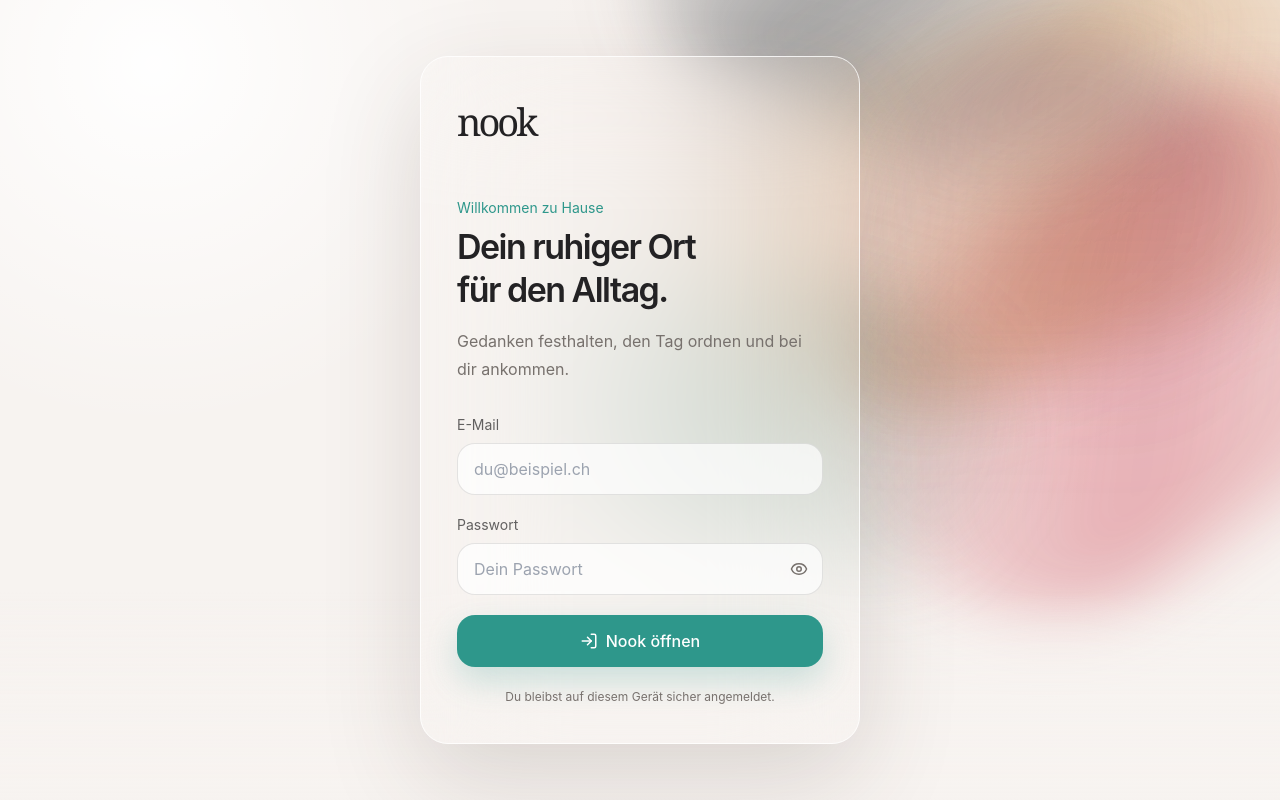
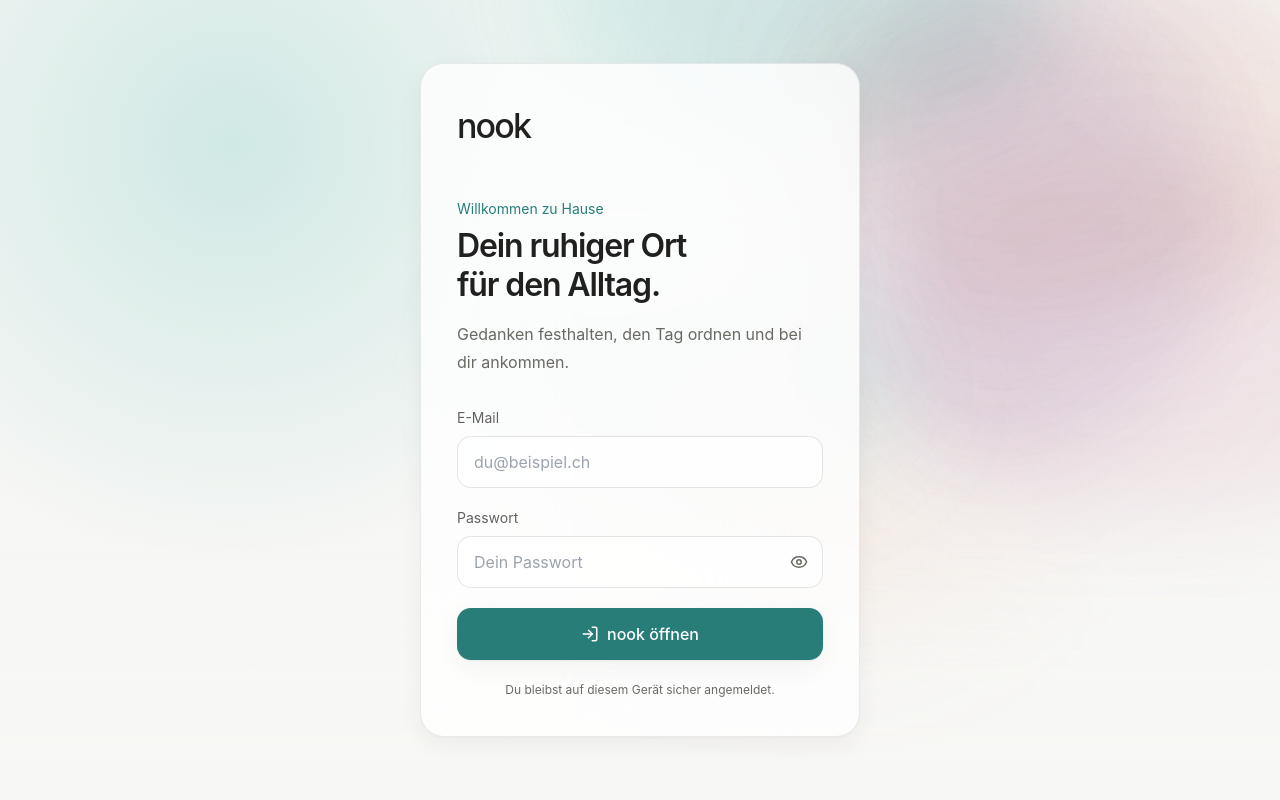
Before and after one commit to ambarconca-png/Nook, a Next.js app: page /login in a window 1280 px wide. Built offline with nearby package versions, Linux system fonts and the light colour scheme; no server answers.

Commit message:
Apply Nook design system

```diff
--- a/app/globals.css
+++ b/app/globals.css
@@ -4,6 +4,68 @@
 
 :root {
   color-scheme: light;
+  --nook-background: 247 247 245;
+  --nook-card: 255 255 255;
+  --nook-secondary: 240 240 236;
+  --nook-hover: 235 235 231;
+  --nook-ink: 32 32 31;
+  --nook-muted: 105 105 100;
+  --nook-subtle: 150 150 143;
+  --nook-line: 228 228 222;
+  --nook-violet: 133 111 173;
+  --nook-rose: 206 137 158;
+  --module-color: 40 125 121;
+  --module-soft: 221 242 238;
+  --smoke-teal: 85 189 178;
+  --smoke-violet: 168 149 199;
+  --smoke-peach: 229 164 135;
+}
+
+html.dark {
+  color-scheme: dark;
+  --nook-background: 17 18 16;
+  --nook-card: 26 27 24;
+  --nook-secondary: 35 36 31;
+  --nook-hover: 42 43 38;
+  --nook-ink: 245 245 241;
+  --nook-muted: 184 184 176;
+  --nook-subtle: 133 133 125;
+  --nook-line: 48 49 44;
+  --nook-violet: 178 164 209;
+  --nook-rose: 206 137 158;
+  --smoke-teal: 49 135 127;
+  --smoke-violet: 111 83 157;
+  --smoke-peach: 169 91 116;
+}
+
+[data-module="today"] {
+  --module-color: 40 125 121;
+  --module-soft: 221 242 238;
+}
+
+[data-module="todos"] {
+  --module-color: 89 99 169;
+  --module-soft: 230 237 248;
+}
+
+[data-module="routines"] {
+  --module-color: 95 142 104;
+  --module-soft: 232 240 229;
+}
+
+[data-module="tracking"] {
+  --module-color: 206 137 158;
+  --module-soft: 244 229 234;
+}
+
+[data-module="projects"] {
+  --module-color: 133 111 173;
+  --module-soft: 236 231 244;
+}
+
+[data-module="inbox"] {
+  --module-color: 105 105 100;
+  --module-soft: 240 240 236;
 }
 
 * {
@@ -11,24 +73,20 @@
 }
 
 html {
-  background: #f7f3f0;
+  background: rgb(var(--nook-background));
 }
 
 body {
   min-height: 100vh;
   margin: 0;
-  background:
-    radial-gradient(circle at 12% 8%, rgba(255, 255, 255, 0.96), transparent 27%),
-    radial-gradient(circle at 72% 18%, rgba(244, 221, 211, 0.38), transparent 35%),
-    #f7f3f0;
-  font-family:
-    Inter,
-    ui-sans-serif,
-    system-ui,
-    -apple-system,
-    BlinkMacSystemFont,
-    "Segoe UI",
-    sans-serif;
+  background: rgb(var(--nook-background));
+  color: rgb(var(--nook-ink));
+  font-family: "Geist", "Inter", ui-sans-serif, system-ui, -apple-system,
+    BlinkMacSystemFont, "Segoe UI", sans-serif;
+  font-size: 16px;
+  line-height: 1.5;
+  text-rendering: optimizeLegibility;
+  -webkit-font-smoothing: antialiased;
 }
 
 button,
@@ -42,88 +100,141 @@ button {
   cursor: pointer;
 }
 
+input,
+textarea,
+select {
+  color: rgb(var(--nook-ink));
+}
+
+input:not([type="checkbox"]):not([type="radio"]):not([type="range"]),
+select {
+  min-height: 44px;
+  border-radius: 14px !important;
+}
+
+textarea {
+  border-radius: 14px !important;
+}
+
+:focus-visible {
+  outline: 3px solid rgb(var(--module-color) / 0.22) !important;
+  outline-offset: 2px;
+}
+
+::placeholder {
+  color: rgb(var(--nook-subtle));
+}
+
+::selection {
+  background: rgb(var(--module-color) / 0.2);
+}
+
+.smoke-canvas {
+  background:
+    radial-gradient(circle at 18% 18%, rgb(var(--smoke-teal) / 0.24), transparent 34%),
+    radial-gradient(circle at 77% 12%, rgb(var(--smoke-violet) / 0.18), transparent 31%),
+    radial-gradient(circle at 62% 68%, rgb(var(--smoke-peach) / 0.15), transparent 34%);
+}
+
 .smoke {
   position: absolute;
-  border-radius: 999px;
-  filter: blur(34px);
-  opacity: 0.62;
+  border-radius: 47% 53% 65% 35% / 38% 48% 52% 62%;
+  filter: blur(48px);
+  opacity: 0.42;
   mix-blend-mode: multiply;
   transform-origin: center;
+  animation: smoke-drift 32s ease-in-out infinite alternate;
+}
+
+.dark .smoke {
+  opacity: 0.32;
+  mix-blend-mode: screen;
 }
 
 .smoke-slate {
-  top: -10rem;
-  right: 8%;
-  width: 34rem;
-  height: 19rem;
-  transform: rotate(19deg);
-  background: linear-gradient(115deg, transparent 4%, rgba(37, 48, 55, 0.65) 42%, rgba(209, 218, 211, 0.22) 78%);
+  top: -9rem;
+  right: 17%;
+  width: 32rem;
+  height: 18rem;
+  background: rgb(var(--smoke-teal) / 0.5);
 }
 
 .smoke-amber {
-  top: 0;
+  top: -2rem;
   right: -8rem;
-  width: 43rem;
-  height: 22rem;
-  transform: rotate(-21deg);
-  background: linear-gradient(120deg, rgba(247, 218, 177, 0.16), rgba(193, 119, 42, 0.62), rgba(242, 191, 128, 0.12));
+  width: 38rem;
+  height: 21rem;
+  background: rgb(var(--smoke-peach) / 0.42);
+  animation-delay: -8s;
 }
 
 .smoke-rose {
   top: 10rem;
-  right: -12rem;
-  width: 40rem;
-  height: 24rem;
-  transform: rotate(-34deg);
-  background: linear-gradient(130deg, rgba(255, 192, 186, 0.15), rgba(205, 70, 86, 0.63), rgba(238, 133, 111, 0.2));
+  right: -11rem;
+  width: 35rem;
+  height: 22rem;
+  background: rgb(var(--nook-rose) / 0.4);
+  animation-delay: -15s;
 }
 
 .smoke-violet {
-  top: 2rem;
-  right: 3%;
-  width: 25rem;
-  height: 31rem;
-  transform: rotate(35deg);
-  background: linear-gradient(145deg, rgba(100, 63, 145, 0.56), rgba(183, 135, 208, 0.24), transparent 78%);
+  top: 0;
+  right: 5%;
+  width: 24rem;
+  height: 29rem;
+  background: rgb(var(--smoke-violet) / 0.42);
+  animation-delay: -22s;
 }
 
 .smoke-mint {
   top: 17rem;
-  right: 21%;
-  width: 29rem;
-  height: 17rem;
-  transform: rotate(18deg);
-  background: linear-gradient(110deg, transparent, rgba(84, 139, 119, 0.38), rgba(198, 219, 201, 0.12));
+  right: 28%;
+  width: 27rem;
+  height: 15rem;
+  background: rgb(var(--smoke-teal) / 0.3);
+  animation-delay: -5s;
 }
 
-::selection {
-  background: rgba(46, 151, 139, 0.18);
+@keyframes smoke-drift {
+  from {
+    transform: translate3d(-4px, -2px, 0) rotate(-2deg) scale(0.98);
+  }
+  to {
+    transform: translate3d(8px, 6px, 0) rotate(3deg) scale(1.03);
+  }
+}
+
+.dark [class*="bg-white/"],
+.dark .bg-white {
+  background-color: rgb(var(--nook-card) / 0.88) !important;
+}
+
+.dark [class*="border-white/"],
+.dark [class*="border-black/"] {
+  border-color: rgb(var(--nook-line) / 0.88) !important;
+}
+
+.dark [class*="bg-black/5"],
+.dark [class*="bg-black/\\[0.0"] {
+  background-color: rgb(var(--nook-secondary) / 0.82) !important;
+}
+
+.dark input,
+.dark textarea,
+.dark select {
+  border-color: rgb(var(--nook-line)) !important;
+  background-color: rgb(var(--nook-secondary)) !important;
 }
 
 @media (max-width: 1023px) {
   .smoke {
-    opacity: 0.48;
-    filter: blur(38px);
+    opacity: 0.32;
+    filter: blur(54px);
   }
 
   .smoke-slate,
   .smoke-mint {
     display: none;
-  }
-
-  .smoke-amber {
-    top: 0;
-    right: -19rem;
-  }
-
-  .smoke-rose {
-    top: 7rem;
-    right: -21rem;
-  }
-
-  .smoke-violet {
-    top: 1rem;
-    right: -9rem;
   }
 }
 
--- a/app/layout.tsx
+++ b/app/layout.tsx
@@ -12,8 +12,16 @@ export default function RootLayout({
   children: React.ReactNode;
 }>) {
   return (
-    <html lang="de">
-      <body>{children}</body>
+    <html lang="de" suppressHydrationWarning>
+      <body>
+        <script
+          dangerouslySetInnerHTML={{
+            __html:
+              "try{const t=localStorage.getItem('nook-theme');if(t==='dark'||(!t&&matchMedia('(prefers-color-scheme: dark)').matches))document.documentElement.classList.add('dark')}catch(e){}",
+          }}
+        />
+        {children}
+      </body>
     </html>
   );
 }
--- a/app/login/page.tsx
+++ b/app/login/page.tsx
@@ -10,15 +10,15 @@ export default async function LoginPage() {
   if (user) redirect("/");
 
   return (
-    <main className="relative grid min-h-screen place-items-center overflow-hidden px-5 py-12 text-nook-ink">
+    <main data-module="today" className="relative grid min-h-screen place-items-center overflow-hidden bg-nook-background px-4 py-12 text-nook-ink sm:px-6">
       <SmokeBackground />
 
-      <section className="relative z-10 w-full max-w-[440px] rounded-[28px] border border-white/80 bg-white/72 p-7 shadow-[0_35px_100px_rgba(67,47,42,0.16)] backdrop-blur-3xl sm:p-9">
-        <div className="font-serif text-[38px] tracking-[-0.08em]">nook</div>
+      <section className="relative z-10 w-full max-w-[440px] rounded-[24px] border border-black/[0.08] bg-nook-card/80 p-7 shadow-nook backdrop-blur-3xl sm:p-9">
+        <div className="text-[34px] font-medium tracking-[-0.055em]">nook</div>
 
         <div className="mt-12">
           <p className="text-sm text-nook-teal">Willkommen zu Hause</p>
-          <h1 className="mt-2 text-[34px] font-semibold leading-tight tracking-[-0.045em]">
+          <h1 className="mt-2 text-[28px] font-semibold leading-[1.2] tracking-[-0.035em] sm:text-[32px]">
             Dein ruhiger Ort
             <br />
             für den Alltag.
--- a/components/login-form.tsx
+++ b/components/login-form.tsx
@@ -30,7 +30,7 @@ export function LoginForm() {
 
       window.location.href = "/";
     } catch {
-      setError("Nook konnte nicht erreicht werden. Bitte versuche es erneut.");
+      setError("nook konnte nicht erreicht werden. Bitte versuche es erneut.");
     } finally {
       setLoading(false);
     }
@@ -46,7 +46,7 @@ export function LoginForm() {
           required
           value={email}
           onChange={(event) => setEmail(event.target.value)}
-          className="h-[52px] w-full rounded-[18px] border border-black/10 bg-white/70 px-4 py-3.5 outline-none transition focus:border-nook-teal/50 focus:bg-white focus:ring-4 focus:ring-nook-teal/10"
+          className="h-[52px] w-full rounded-[14px] border border-black/10 bg-white/70 px-4 py-3.5 outline-none transition focus:border-nook-teal/50 focus:bg-white focus:ring-4 focus:ring-nook-teal/10"
           placeholder="du@beispiel.ch"
         />
       </label>
@@ -60,7 +60,7 @@ export function LoginForm() {
             required
             value={password}
             onChange={(event) => setPassword(event.target.value)}
-            className="h-[52px] w-full rounded-[18px] border border-black/10 bg-white/70 px-4 py-3.5 pr-12 outline-none transition focus:border-nook-teal/50 focus:bg-white focus:ring-4 focus:ring-nook-teal/10"
+            className="h-[52px] w-full rounded-[14px] border border-black/10 bg-white/70 px-4 py-3.5 pr-12 outline-none transition focus:border-nook-teal/50 focus:bg-white focus:ring-4 focus:ring-nook-teal/10"
             placeholder="Dein Passwort"
           />
           <button
@@ -86,14 +86,14 @@ export function LoginForm() {
       <button
         type="submit"
         disabled={loading}
-        className="flex w-full items-center justify-center gap-2 rounded-[18px] bg-nook-teal px-5 py-3.5 font-medium text-white shadow-[0_14px_32px_rgba(46,151,139,0.22)] transition hover:bg-[#287f76] disabled:cursor-wait disabled:opacity-70"
+        className="flex min-h-11 w-full items-center justify-center gap-2 rounded-[14px] bg-nook-teal px-5 py-3.5 font-medium text-white shadow-nook transition duration-200 hover:brightness-95 disabled:cursor-wait disabled:opacity-70"
       >
         {loading ? (
           <LoaderCircle size={18} className="animate-spin" />
         ) : (
           <LogIn size={18} />
         )}
-        {loading ? "Nook wird geöffnet …" : "Nook öffnen"}
+        {loading ? "nook wird geöffnet …" : "nook öffnen"}
       </button>
 
       <p className="text-center text-xs leading-5 text-nook-muted">
--- a/components/nook-card.tsx
+++ b/components/nook-card.tsx
@@ -12,16 +12,16 @@ export function NookCard({
   children: React.ReactNode;
 }) {
   return (
-    <section className="group rounded-[22px] border border-white/80 bg-white/78 p-5 shadow-nook backdrop-blur-2xl transition duration-300 hover:-translate-y-0.5 hover:bg-white/86 hover:shadow-[0_24px_70px_rgba(67,47,42,0.12)]">
+    <section className="group rounded-[20px] border border-black/[0.08] bg-nook-card/88 p-5 shadow-nook backdrop-blur-2xl transition duration-200 hover:-translate-y-0.5 hover:bg-nook-card sm:p-6">
       <div className="mb-4 flex items-start justify-between gap-4">
         <div className="flex items-center gap-3">
           {icon && (
-            <div className="grid h-9 w-9 place-items-center rounded-full bg-nook-teal/10 text-nook-teal">
+            <div className="grid h-10 w-10 place-items-center rounded-[14px] bg-nook-teal/10 text-nook-teal">
               {icon}
             </div>
           )}
           <div>
-            <h2 className="text-lg font-semibold tracking-[-0.025em]">
+            <h2 className="text-[17px] font-semibold tracking-[-0.02em]">
               {title}
             </h2>
             {subtitle && (
--- a/components/smoke-background.tsx
+++ b/components/smoke-background.tsx
@@ -2,14 +2,14 @@ export function SmokeBackground() {
   return (
     <div
       aria-hidden="true"
-      className="pointer-events-none fixed inset-0 z-0 overflow-hidden"
+      className="smoke-canvas pointer-events-none fixed inset-0 z-0 overflow-hidden"
     >
       <div className="smoke smoke-slate" />
       <div className="smoke smoke-amber" />
       <div className="smoke smoke-rose" />
       <div className="smoke smoke-violet" />
       <div className="smoke smoke-mint" />
-      <div className="absolute inset-x-0 bottom-0 h-52 bg-gradient-to-t from-[#f7f3f0] via-[#f7f3f0]/70 to-transparent" />
+      <div className="absolute inset-x-0 bottom-0 h-64 bg-gradient-to-t from-nook-background via-nook-background/80 to-transparent" />
     </div>
   );
 }
--- a/components/tracking-workspace.tsx
+++ b/components/tracking-workspace.tsx
@@ -621,7 +621,7 @@ export function TrackingWorkspace({
             {lastThirtyDays.length === 1 ? "Eintrag" : "Einträge"} erfasst
           </p>
           <p className="mt-5 text-xs leading-5 text-nook-muted">
-            Nook zeigt hier später mögliche Muster als Beobachtungen. Diese
+            nook zeigt hier später mögliche Muster als Beobachtungen. Diese
             Hinweise ersetzen keine medizinische Einschätzung oder Diagnose.
           </p>
         </section>
--- a/tailwind.config.ts
+++ b/tailwind.config.ts
@@ -1,6 +1,7 @@
 import type { Config } from "tailwindcss";
 
 export default {
+  darkMode: "class",
   content: [
     "./app/**/*.{js,ts,jsx,tsx,mdx}",
     "./components/**/*.{js,ts,jsx,tsx,mdx}",
@@ -9,17 +10,19 @@ export default {
     extend: {
       colors: {
         nook: {
-          background: "#f7f3ef",
-          card: "#fffdfb",
-          ink: "#232224",
-          muted: "#77716d",
-          teal: "#2e978b",
-          violet: "#7567b8",
-          rose: "#d67b95",
+          background: "rgb(var(--nook-background) / <alpha-value>)",
+          card: "rgb(var(--nook-card) / <alpha-value>)",
+          ink: "rgb(var(--nook-ink) / <alpha-value>)",
+          muted: "rgb(var(--nook-muted) / <alpha-value>)",
+          subtle: "rgb(var(--nook-subtle) / <alpha-value>)",
+          teal: "rgb(var(--module-color) / <alpha-value>)",
+          violet: "rgb(var(--nook-violet) / <alpha-value>)",
+          rose: "rgb(var(--nook-rose) / <alpha-value>)",
         },
       },
       boxShadow: {
-        nook: "0 18px 55px rgba(53, 43, 38, 0.09)",
+        nook:
+          "0 1px 2px rgba(20,20,18,0.04), 0 8px 24px rgba(20,20,18,0.05)",
       },
       borderRadius: {
         nook: "24px",
```
Also changed, not shown: components/dashboard-client.tsx (+64 -25 lines).
